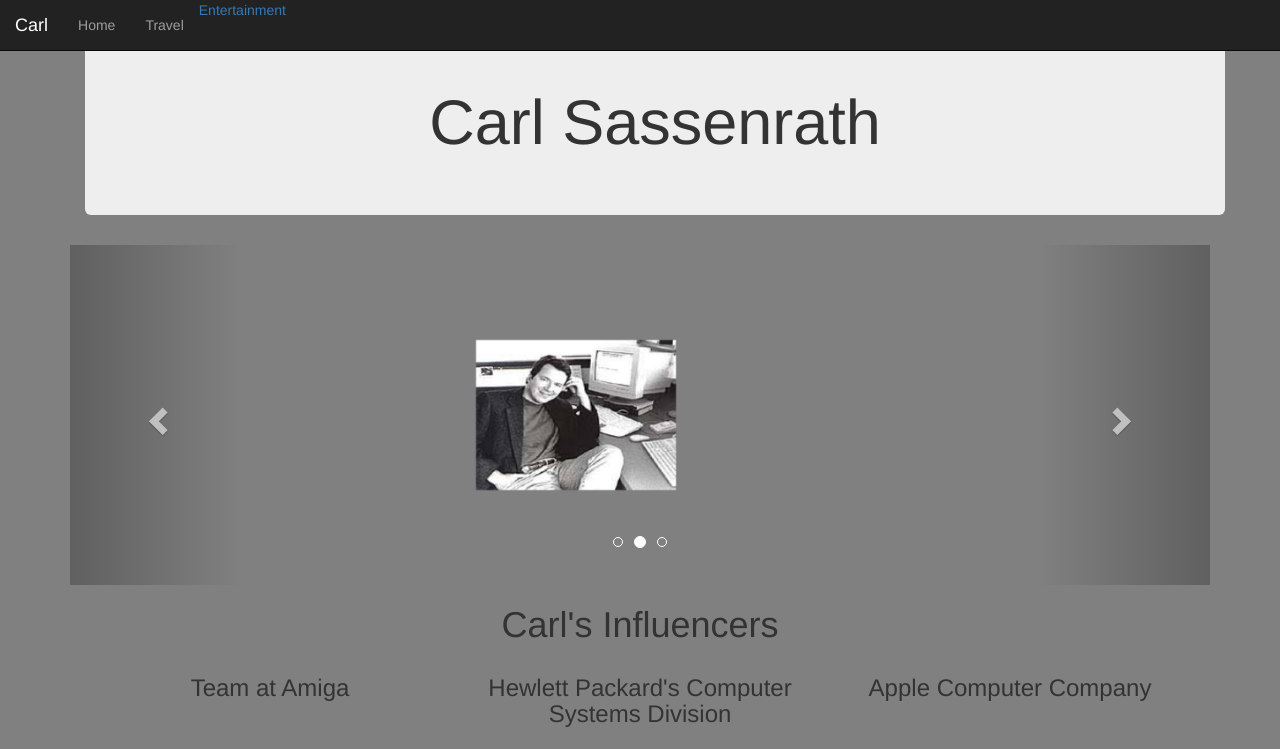
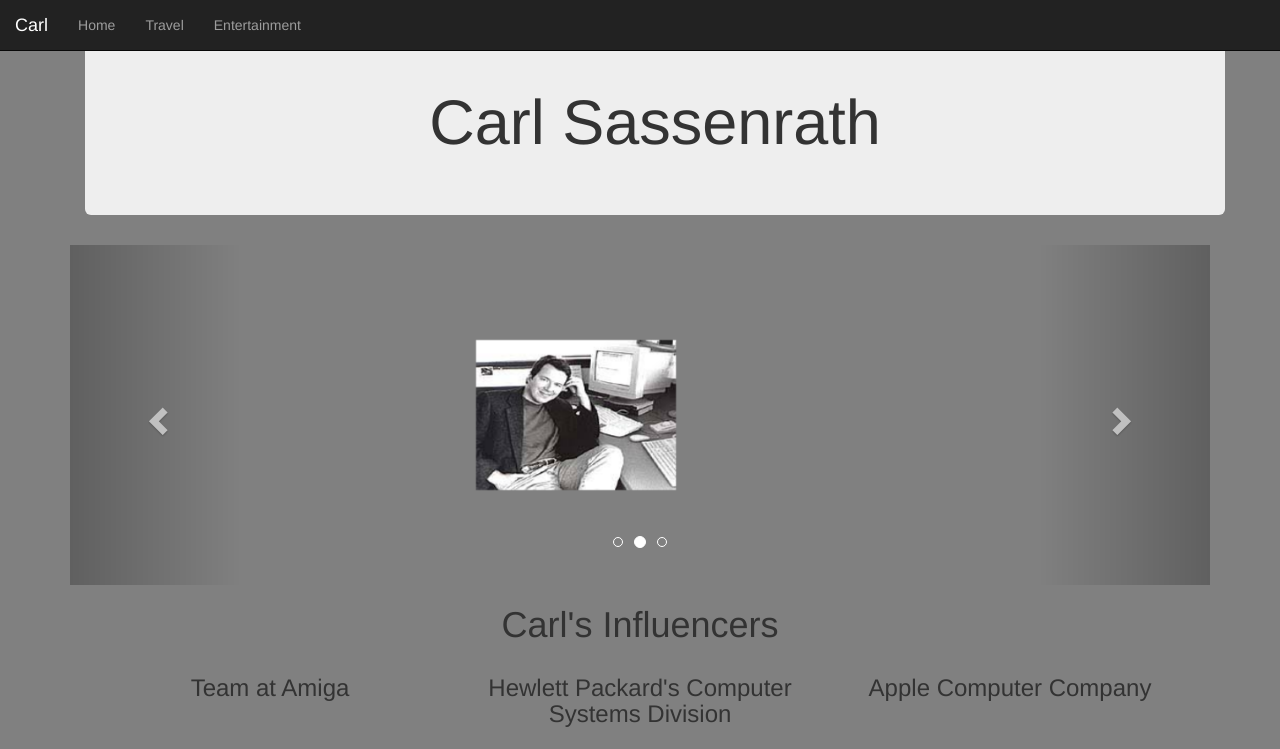
Before and after one commit to asbabiarz/esc1819-1, a plain HTML site: page tributeCite/index.html in a window 1280 px wide. Shown: the top 749 px of the page. Drawn offline with nearby package versions, Linux system fonts and the light colour scheme; files that its build step writes are made by us from their sources.

Commit message:
Final Web Final

```diff
--- a/tributeCite/index.html
+++ b/tributeCite/index.html
@@ -52,8 +52,10 @@ body {
             <li class="nav-item">
             <a class="nav-link" href="../webFinal/travel.html">Travel </a>
           </li>
-            <a class="nav-link" href="../webFinal/Entertainment.html">Entertainment </a>
-          </li>
+
+            <li class="nav-item">
+              <a class="nav-link" href="../webFinal/Entertainment.html">Entertainment</a>
+            </li>
 
             </ul>
           </li>
```
